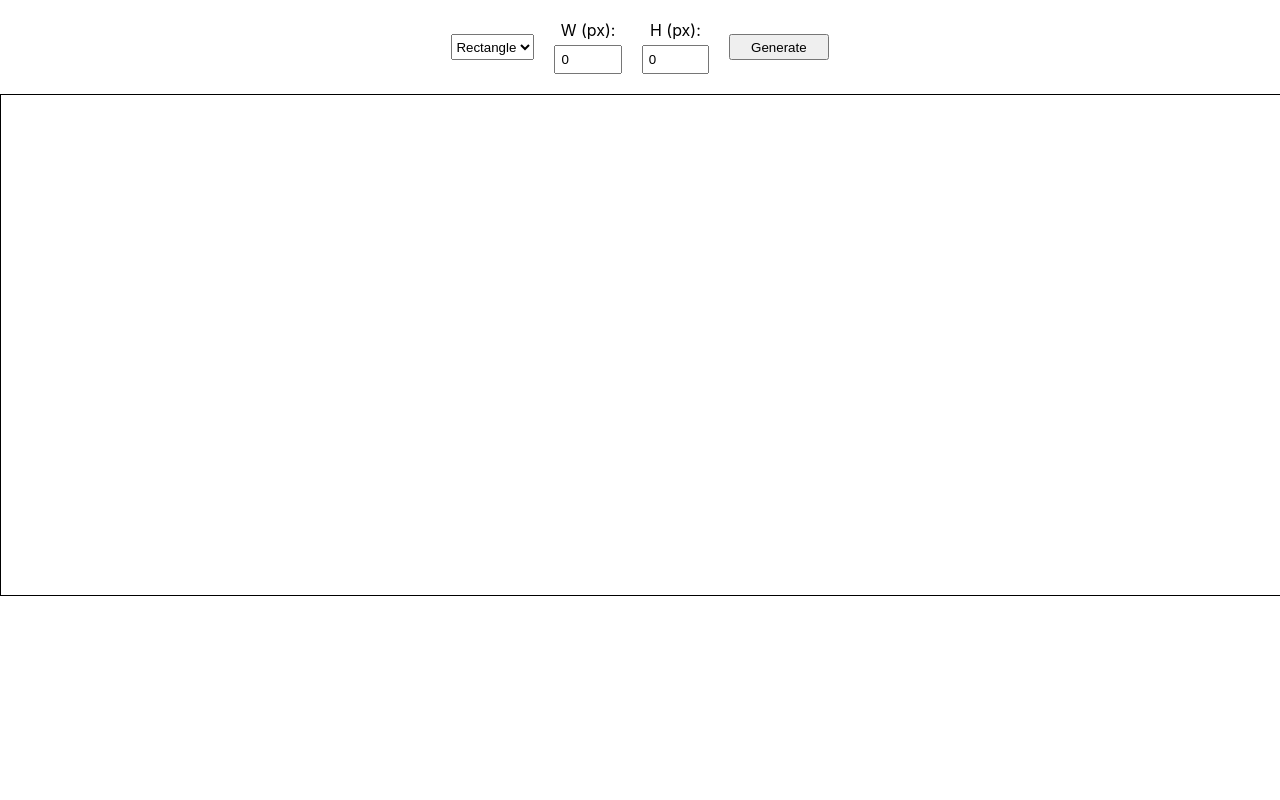
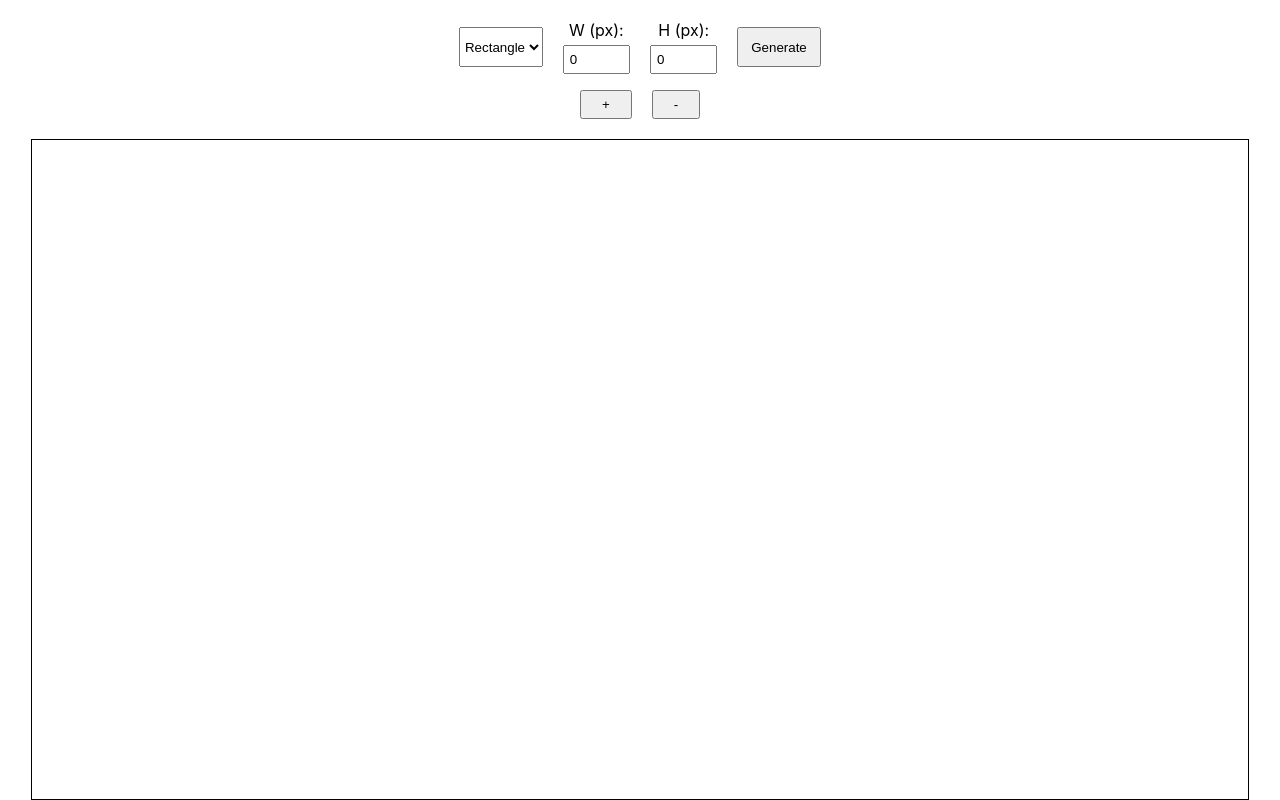
Before and after one commit to abikuneebus/pixel-reference, a React (Create React App) app: page / in a window 1280 px wide. Built offline with nearby package versions, Linux system fonts and the light colour scheme.

Commit message:
implemented ability to select a shape, and rotate it with  '+'/'-' buttons

```diff
--- a/package.json
+++ b/package.json
@@ -23,7 +23,7 @@
   "scripts": {
     "start": "react-scripts start",
     "build": "react-scripts build",
-    "test": "react-scripts test",
+    "test": "echo \"No tests yet\"",
     "eject": "react-scripts eject"
   },
   "eslintConfig": {
@@ -43,5 +43,8 @@
       "last 1 firefox version",
       "last 1 safari version"
     ]
+  },
+  "devDependencies": {
+    "@babel/plugin-proposal-private-property-in-object": "^7.21.11"
   }
 }
--- /dev/null
+++ b/src/App.scss
@@ -0,0 +1,6 @@
+.main-container {
+  display: flex;
+  flex-direction: column;
+  height: 100vh;
+  overflow: hidden;
+}
--- a/src/App.tsx
+++ b/src/App.tsx
@@ -1,18 +1,24 @@
 import { useState } from "react";
+import { DndProvider } from "react-dnd";
+import { HTML5Backend } from "react-dnd-html5-backend";
+import "./App.scss";
 import Box from "./components/Box";
 import Canvas from "./components/Canvas";
 import ControlPanel from "./components/ControlPanel";
 import { IShape } from "./types";
-import { DndProvider } from 'react-dnd';
-import { HTML5Backend } from 'react-dnd-html5-backend';
 
 // App typed as functional component
 const App: React.FC = () => {
   // state to hold array of shapes
   const [shapes, setShapes] = useState<IShape[]>([]);
+  const [selectedShape, setSelectedShape] = useState<string | null>(null);
 
   // handler for 'Generate' button click
-  const handleGenerate = (width: number, height: number, shape: 'rectangle' | 'circle' | 'triangle') => {
+  const handleGenerate = (
+    width: number,
+    height: number,
+    shape: "rectangle" | "circle" | "triangle"
+  ) => {
     // create new shape object
     const newShape: IShape = {
       id: `shape-${shapes.length + 1}`, // (simple) unique ID generator
@@ -21,20 +27,47 @@ const App: React.FC = () => {
       width: width,
       height: height,
       type: shape, // default shape
+      rotation: 0,
     };
     // update shapes array with new shape
     setShapes([...shapes, newShape]);
   };
 
+  // select generated shape
+  const selectShape = (id: string) => {
+    setSelectedShape(id);
+  };
+
+  // rotate selected shape
+  const rotateShape = (angleDelta: number) => {
+    if (selectedShape) {
+      setShapes(
+        shapes.map((shape) =>
+          shape.id === selectedShape
+            ? { ...shape, rotation: (shape.rotation || 0) + angleDelta }
+            : shape
+        )
+      );
+      console.log(shapes);
+    }
+  };
+
   // update position of the shapes
   const moveShape = (id: string, x: number, y: number) => {
-    setShapes(shapes.map(shape => shape.id === id ? { ...shape, x, y } : shape));
+    setShapes(
+      shapes.map((shape) => (shape.id === id ? { ...shape, x, y } : shape))
+    );
   };
 
   return (
     <DndProvider backend={HTML5Backend}>
-    <div>
-      <ControlPanel onGenerate={(width, height, shape) => handleGenerate(width, height, shape)} />
+      <div className='main-container'>
+        <ControlPanel
+          onGenerate={(width, height, shape) =>
+            handleGenerate(width, height, shape)
+          }
+          onRotate={rotateShape}
+        />
         <Canvas onDrop={moveShape}>
           {shapes.map((shape) => (
             // render a box for each shape in the state
@@ -46,7 +79,10 @@ const App: React.FC = () => {
               width={shape.width}
               height={shape.height}
               type={shape.type}
+              rotation={shape.rotation}
               onMove={moveShape} // pass the moveShape function to Box
+              isSelected={selectedShape === shape.id}
+              onClick={selectShape}
             />
           ))}
         </Canvas>
--- a/src/components/Box.tsx
+++ b/src/components/Box.tsx
@@ -3,11 +3,25 @@ import { IShape } from "../types";
 import "./styles/Box.scss";
 
 interface BoxProps extends IShape {
-  onMove: (id: string, x: number, y: number) => void; // updates position in parent state
+  onMove: (id: string, x: number, y: number) => void;
+  isSelected: boolean;
+  onClick: (id: string) => void;
 }
 
-const Box: React.FC<BoxProps> = ({ id, x, y, width, height, type, onMove }) => {
+const Box: React.FC<BoxProps> = ({
+  id,
+  x,
+  y,
+  width,
+  height,
+  type,
+  onMove,
+  isSelected,
+  onClick,
+  rotation,
+}) => {
   // set up drag hook
+  console.log(rotation);
   const [{ isDragging }, drag] = useDrag({
     type: "box",
     item: { id, x, y },
@@ -32,11 +46,10 @@ const Box: React.FC<BoxProps> = ({ id, x, y, width, height, type, onMove }) => {
     top: `${y}px`,
     width: type !== "triangle" ? `${width}px` : undefined,
     height: type !== "triangle" ? `${height}px` : undefined,
-    borderWidth:
-      type === "triangle"
-        ? `0 ${width / 2}px ${height}px ${width / 2}px`
-        : undefined,
+    border: isSelected ? "2px solid #434aeb" : "none", // highlight selected shape
     opacity: isDragging ? 0.5 : 1,
+    transform: `rotate(${rotation || 0}deg)`,
+    transformOrigin: "center",
   };
 
   // attach drag ref to root element
@@ -45,6 +58,7 @@ const Box: React.FC<BoxProps> = ({ id, x, y, width, height, type, onMove }) => {
       ref={drag}
       className={shapeClassName}
       style={positionStyle}
+      onMouseUp={() => onClick(id)}
     />
   );
 };
--- a/src/components/ControlPanel.tsx
+++ b/src/components/ControlPanel.tsx
@@ -8,9 +8,13 @@ interface ControlPanelProps {
     height: number,
     shape: "rectangle" | "circle" | "triangle"
   ) => void;
+  onRotate: (angleDelta: number) => void;
 }
 
-const ControlPanel: React.FC<ControlPanelProps> = ({ onGenerate }) => {
+const ControlPanel: React.FC<ControlPanelProps> = ({
+  onGenerate,
+  onRotate,
+}) => {
   // initialize dimensions to 0
   const [width, setWidth] = useState<number>(0);
   const [height, setHeight] = useState<number>(0);
@@ -25,7 +29,8 @@ const ControlPanel: React.FC<ControlPanelProps> = ({ onGenerate }) => {
 
   // 'onSubmit' calls 'handleSubmit', which calls 'onGenerate' with current state values
   return (
-    <div className="control-panel">
+    <div className='control-panel'>
+      <div className='generation'>
         <form onSubmit={handleSubmit}>
           <select
             value={shape}
@@ -58,6 +63,11 @@ const ControlPanel: React.FC<ControlPanelProps> = ({ onGenerate }) => {
           <button type='submit'>Generate</button>
         </form>
       </div>
+      <div className='adjustment'>
+        <button onClick={() => onRotate(1)}>+</button>
+        <button onClick={() => onRotate(-1)}>-</button>
+      </div>
+    </div>
   );
 };
 
--- a/src/components/styles/Canvas.scss
+++ b/src/components/styles/Canvas.scss
@@ -1,8 +1,11 @@
 @import "variables";
 
 .canvas-container {
-  width: 100%;
-  height: 500px; //ToDo: make dynamic
+  flex: 1;
+  width: calc(95%);
+  overflow: auto; // scroll inside canvas if content overflows
+  margin-right: auto;
+  margin-left: auto;
   border: 1px solid black;
-  position: relative; // necessary to absolutely position children (boxes)
+  position: relative; // necessary to position generated shapes
 }
--- a/src/components/styles/ControlPanel.scss
+++ b/src/components/styles/ControlPanel.scss
@@ -1,43 +1,66 @@
 .control-panel {
   display: flex;
-  flex-direction: row;
+  flex-direction: column;
   justify-content: center;
   align-items: center;
   max-width: 700px;
   margin: 0 auto;
   padding: 20px;
 
+  //* controls used for shape generation
+  .generation {
+    width: 100%;
+    padding-bottom: 1em;
+    justify-content: center;
+
     form {
       display: flex;
       gap: 10px;
+      justify-content: center;
+
+      select,
+      input,
+      button {
+        margin: 0 5px;
+      }
 
       select,
       button {
-      margin: 0 5px;
-      height: 2em; // Adjust the height to be closer to the height of the text
-      display: flex;
-      align-items: center;
-      justify-content: center;
+        text-align: center;
+        height: 3em;
+        width: 6.25em;
         align-self: center;
       }
 
       label {
         display: flex;
         flex-direction: column;
-      align-items: center; // Center label text over input
-      justify-content: center;
-      margin: 0 5px;
+        align-items: center;
 
         input[type="number"] {
-        width: 4em; // You may adjust this width as necessary
+          width: 4em;
           padding: 5px;
-        margin-top: 5px; // Space between label and input
+          margin-top: 5px;
         }
       }
 
       button {
-      padding: 5px 20px; // Adjust padding to reduce height
         cursor: pointer;
       }
     }
   }
+
+  //* controls used for interacting with generated shapes
+  .adjustment {
+    display: flex;
+    justify-content: center;
+    align-items: center;
+    width: 100%;
+
+    button {
+      margin: 0 10px;
+      padding: 5px 20px;
+      cursor: pointer;
+    }
+  }
+}
```
Also changed, not shown: src/App.css (deleted, +0 -38 lines), 2 other files (tests, documents, lock files or other folders). Lines whose indentation alone changed are shown as unchanged.
